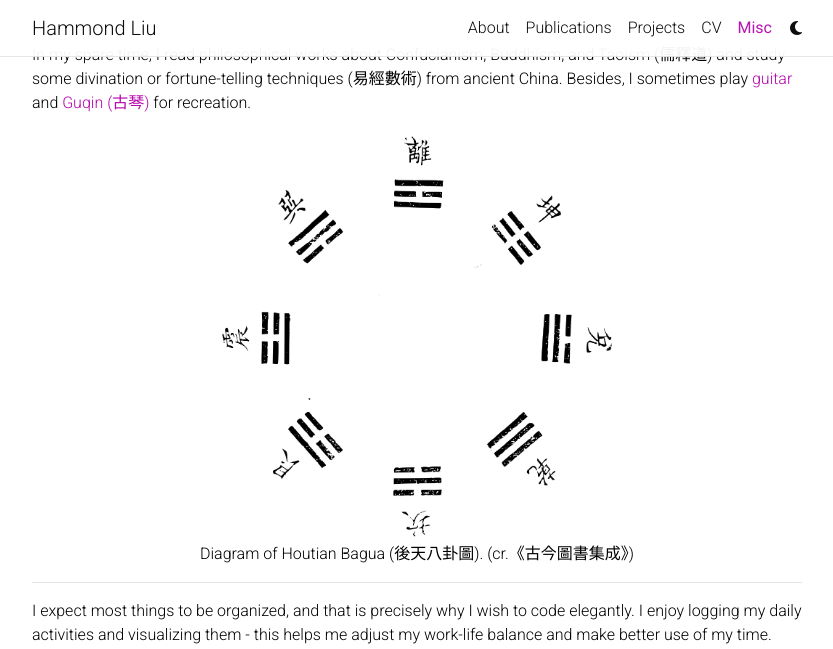
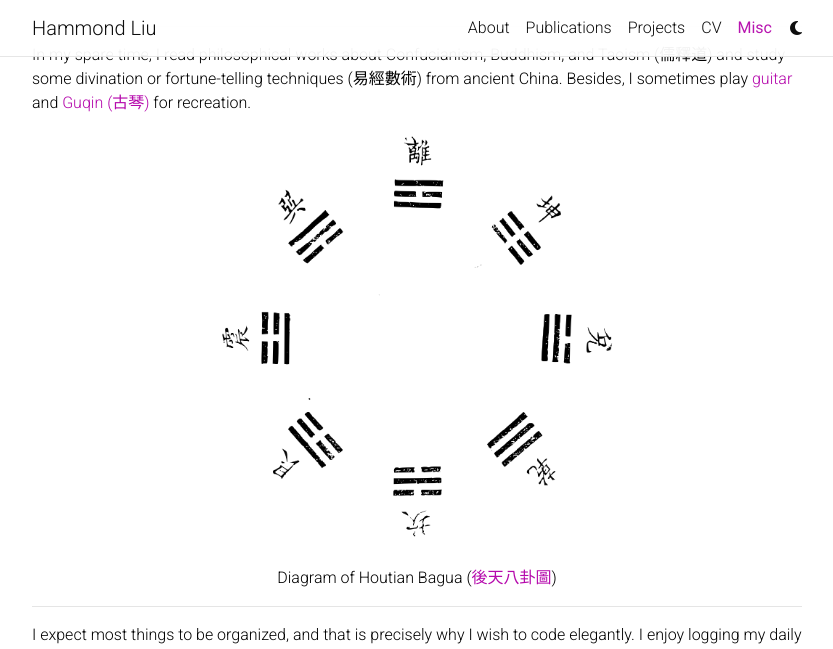
Before and after one commit to hmdliu/hmdliu.github.io, a Jekyll site: the page built from _pages/misc.md, in a window 1280 px wide and 1400 px high, scrolled down 187 px. Shown: the top 649 px of the window, without its empty margins (223-1056 px from the left). Built offline with Jekyll 4.4.1, drawn with Linux system fonts in a browser that asks for light colours; emoji names are drawn with the system emoji font; comment, search, counter and statistics services are not loaded; a style sheet for code colours, icons or effects is not loaded; some of the changed text lies outside the part shown.

Commit message:
Update misc

```diff
--- a/_pages/misc.md
+++ b/_pages/misc.md
@@ -12,8 +12,8 @@
 In my spare time, I read philosophical works about Confucianism, Buddhism, and Taoism (儒釋道) and study some divination or fortune-telling techniques (易經數術) from ancient China. Besides, I sometimes play [guitar](https://drive.google.com/file/d/1SU3S5UhBUUoE5TJy_hmK87xawhIVPJrA/view?usp=sharing) and [Guqin (古琴)](https://drive.google.com/file/d/1lA3CFnW4XLk4gSvLlmlt_FXuuK5w3zMz/view?usp=sharing) for recreation.
 
 <p align="center">
-  <img src="../assets/img/htbg.png" alt="Diagram of Houtian Bagua" width="400"> <br>
-  Diagram of Houtian Bagua (後天八卦圖). (cr.《古今圖書集成》)
+  <img src="../assets/img/htbg.png" alt="Diagram of Houtian Bagua" width="400"> <br> <br>
+  Diagram of Houtian Bagua (<a href="https://zh.wikisource.org/zh-hant/File:Imperial_Encyclopaedia_-_Education_and_Conduct_-_pic138_-_%E5%BE%8C%E5%A4%A9%E5%85%AB%E5%8D%A6%E5%9C%96.svg" target="_blank">後天八卦圖</a>)
 </p>
 
 ---
@@ -21,17 +21,17 @@
 I expect most things to be organized, and that is precisely why I wish to code elegantly. I enjoy logging my daily activities and visualizing them - this helps me adjust my work-life balance and make better use of my time. Click [here](https://drive.google.com/drive/folders/1HwU6hjsAsYE5VIdbLdq3Xe1YJMJyeYqR?usp=sharing) to see some of my visualizations.
 
 <p align="center">
-  <img src="../assets/img/timewheel.png" alt="Diagram of Houtian Bagua" width="400"> <br>
-  My time wheel for the year of 2021.
+  <img src="../assets/img/timewheel.png" alt="My time wheel for the year of 2021" width="400"> <br> <br>
+  My time wheel for the year of 2021
 </p>
 
 ---
 
-Please also check out my friends' homepages: \
- - [Julie Zhu | 朱芊语](https://qianyu-zhu.github.io/) (my girlfriend :two_hearts:) \
- - [William Zhang | 张成瑜](https://mstxy.github.io/) \
- - [Victor Wang | 王泽诚](https://victor-wang-902.github.io/) \
- - [Xinhao Liu | 刘歆昊](https://gaaaavin.github.io/) \
- - [Harry Lee | 李昊蕤](https://harrilee.site/) \
- - [Tom Zhu | 竺力扬](https://tomzhu.site/) \
+Please also check out my friends' homepages:
+ - [Julie Zhu | 朱芊语](https://qianyu-zhu.github.io/) (my girlfriend :two_hearts:)
+ - [William Zhang | 张成瑜](https://mstxy.github.io/)
+ - [Victor Wang | 王泽诚](https://victor-wang-902.github.io/)
+ - [Xinhao Liu | 刘歆昊](https://gaaaavin.github.io/)
+ - [Harry Lee | 李昊蕤](https://harrilee.site/)
+ - [Tom Zhu | 竺力扬](https://tomzhu.site/)
  - [Nigel Lu | 卢晓晨](https://nigellu.github.io/)
```
